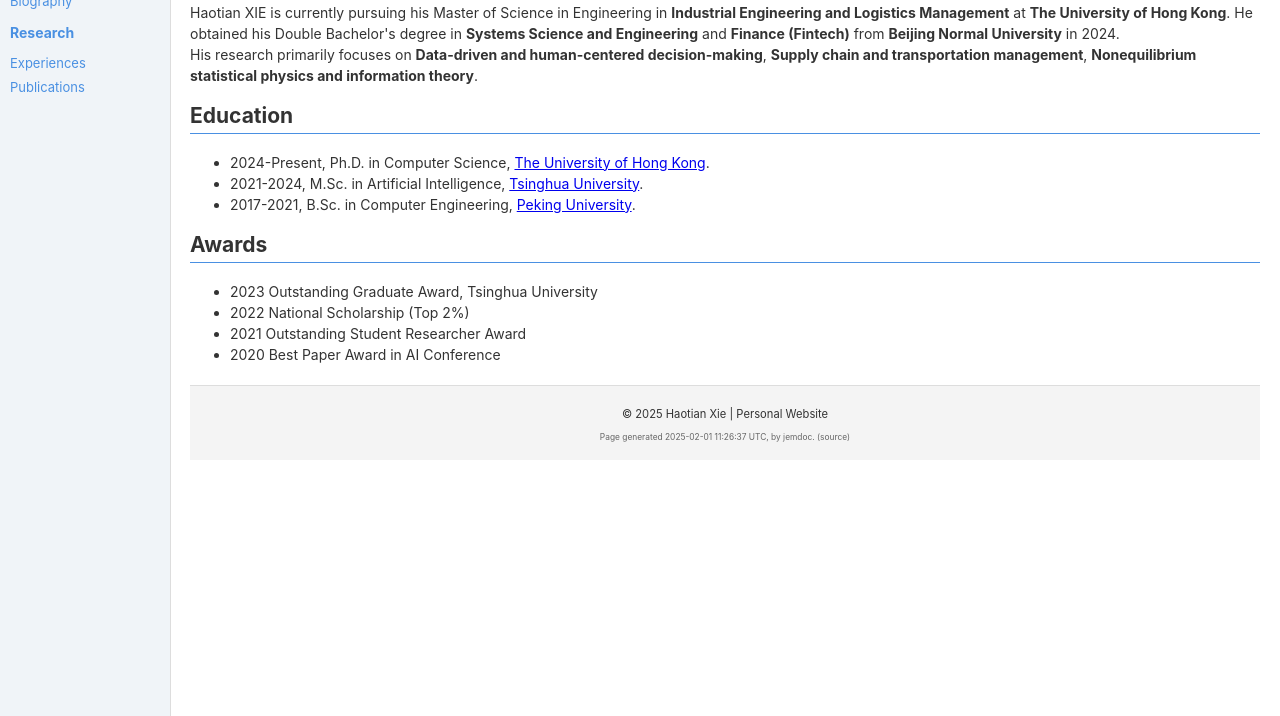
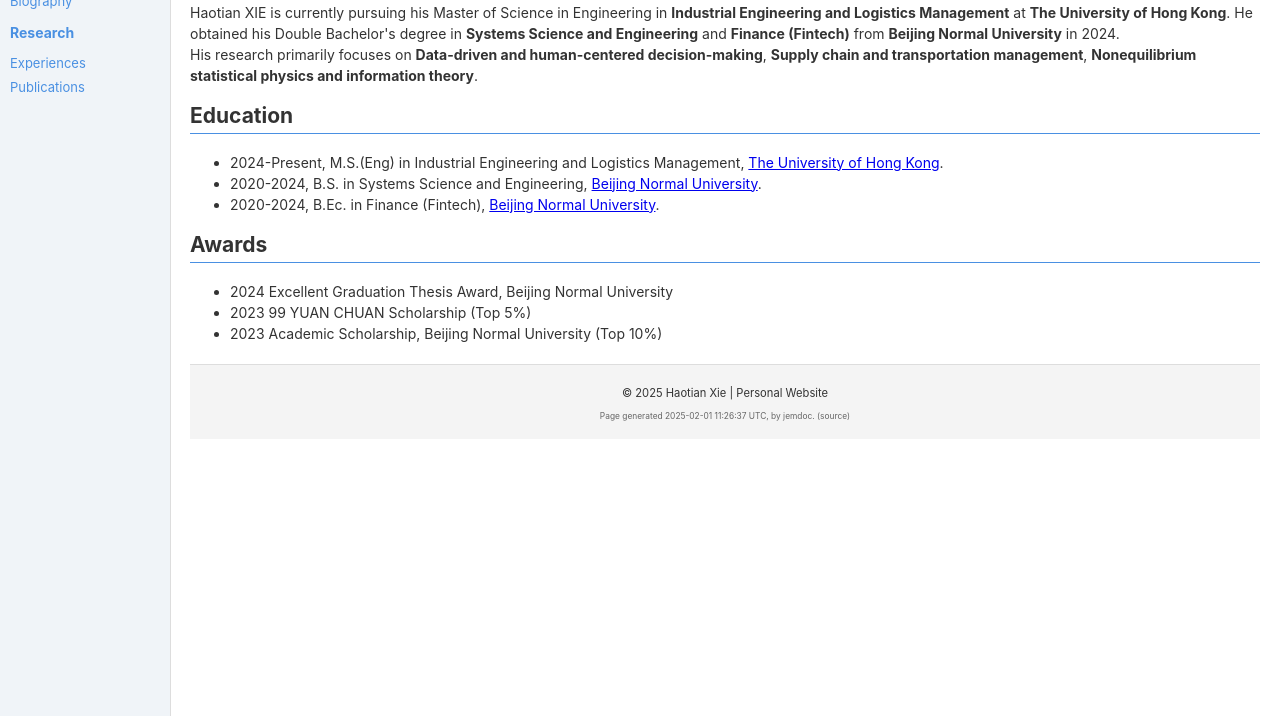
Before and after one commit to hao-tian-xie/xiehaotian.github.io, a plain HTML site: page Biography.html in a window 1280 px wide. Shown: the part 84-800 px from the top of the page. Drawn offline with Linux system fonts and the light colour scheme.

Commit message:
Update Biography.html

```diff
--- a/Biography.html
+++ b/Biography.html
@@ -122,19 +122,18 @@
         <div class="section">
             <h2>Education</h2>
             <ul>
-                <li>2024-Present, Ph.D. in Computer Science, <a href="#">The University of Hong Kong</a>.</li>
-                <li>2021-2024, M.Sc. in Artificial Intelligence, <a href="#">Tsinghua University</a>.</li>
-                <li>2017-2021, B.Sc. in Computer Engineering, <a href="#">Peking University</a>.</li>
+                <li>2024-Present, M.S.(Eng) in Industrial Engineering and Logistics Management, <a href="https://www.dase.hku.hk/teaching-and-learning/current-students/master-of-science-in-engineering-in-industrial-engineering-and-logistics-management">The University of Hong Kong</a>.</li>
+                <li>2020-2024, B.S. in Systems Science and Engineering, <a href="https://fas.bnu.edu.cn/jyjg/xsgk/xtkxx1/xsjsxtkx/index.htm">Beijing Normal University</a>.</li>
+                <li>2020-2024, B.Ec. in Finance (Fintech), <a href="https://bibs.bnu.edu.cn/en/programs/undergraduate_cultivation/index.htm">Beijing Normal University</a>.</li>
             </ul>
         </div>
 
         <div class="section">
             <h2>Awards</h2>
             <ul>
-                <li>2023 Outstanding Graduate Award, Tsinghua University</li>
-                <li>2022 National Scholarship (Top 2%)</li>
-                <li>2021 Outstanding Student Researcher Award</li>
-                <li>2020 Best Paper Award in AI Conference</li>
+                <li>2024 Excellent Graduation Thesis Award, Beijing Normal University</li>
+                <li>2023 99 YUAN CHUAN Scholarship (Top 5%)</li>
+                <li>2023 Academic Scholarship, Beijing Normal University (Top 10%)</li>
             </ul>
         </div>
 
```
